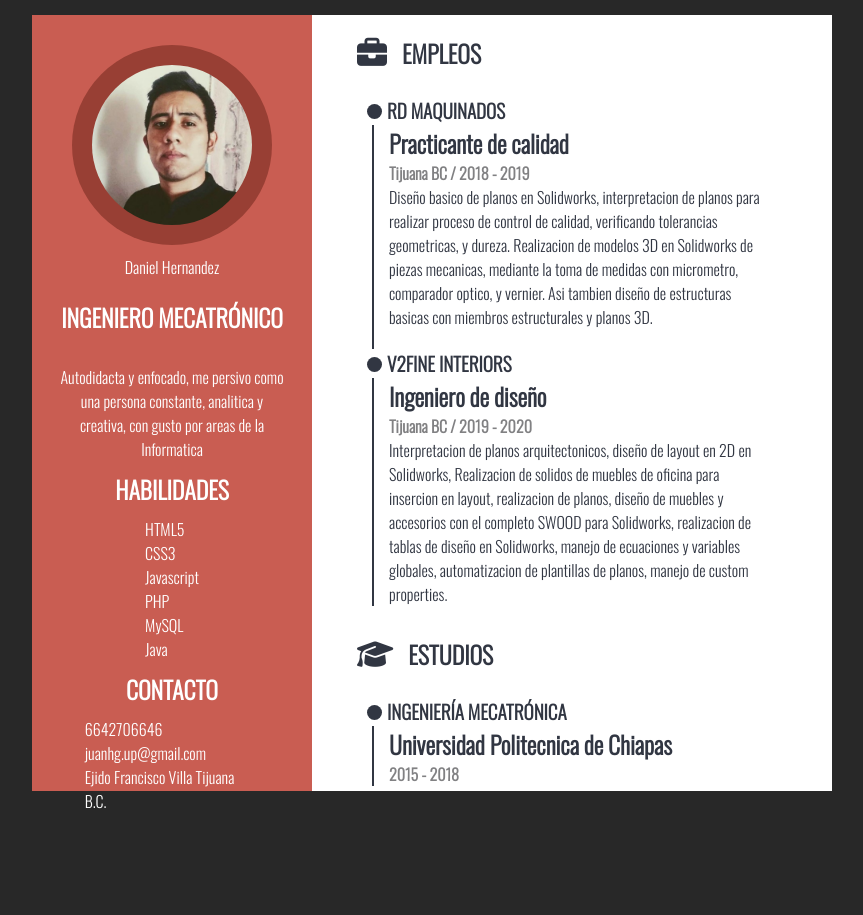
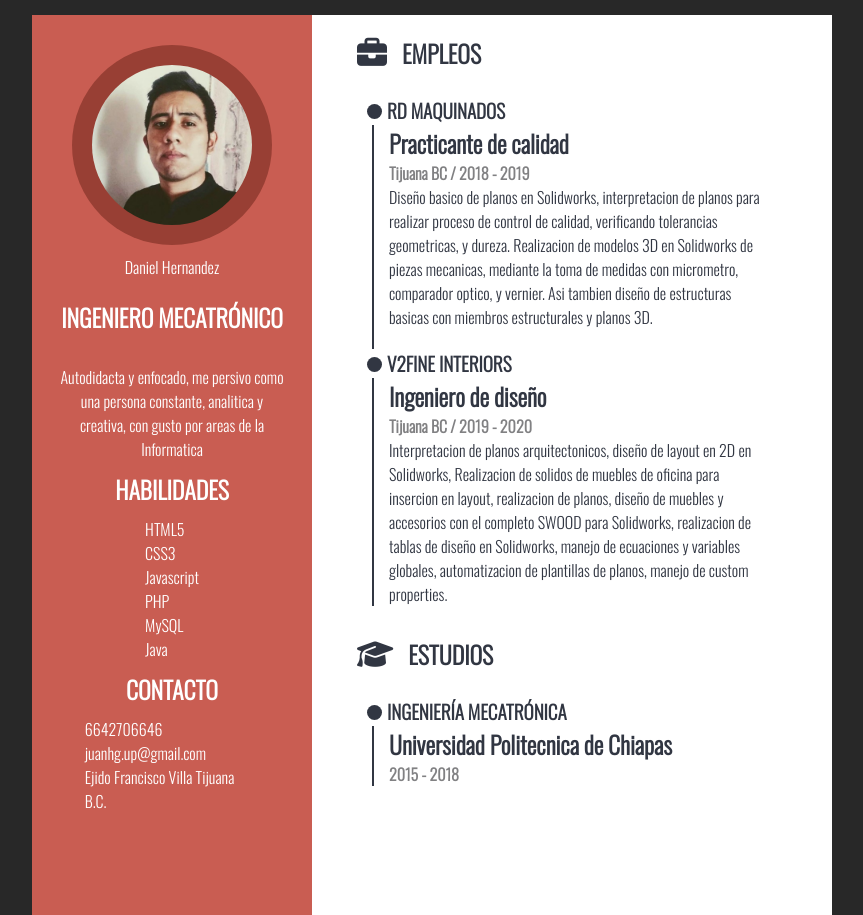
Before and after one commit to Daniel-Hernandez2020/cv, a plain HTML site: page index.html in a window 1280 px wide. Shown: the whole page, without its empty margins (208-1071 px from the left). Before the commit the page ends 813 px from the top, so only its background shows below. Drawn offline with nearby package versions, Linux system fonts and the light colour scheme.

Commit message:
Update style.css

```diff
--- a/style.css
+++ b/style.css
@@ -19,7 +19,7 @@
 
         margin-top: 15px;
         flex-basis: 800px;
-        height: 97vh;
+        height: 900px;
         background-color: white;
         display: flex;
         font-family: 'Oswald', sans-serif;
```
